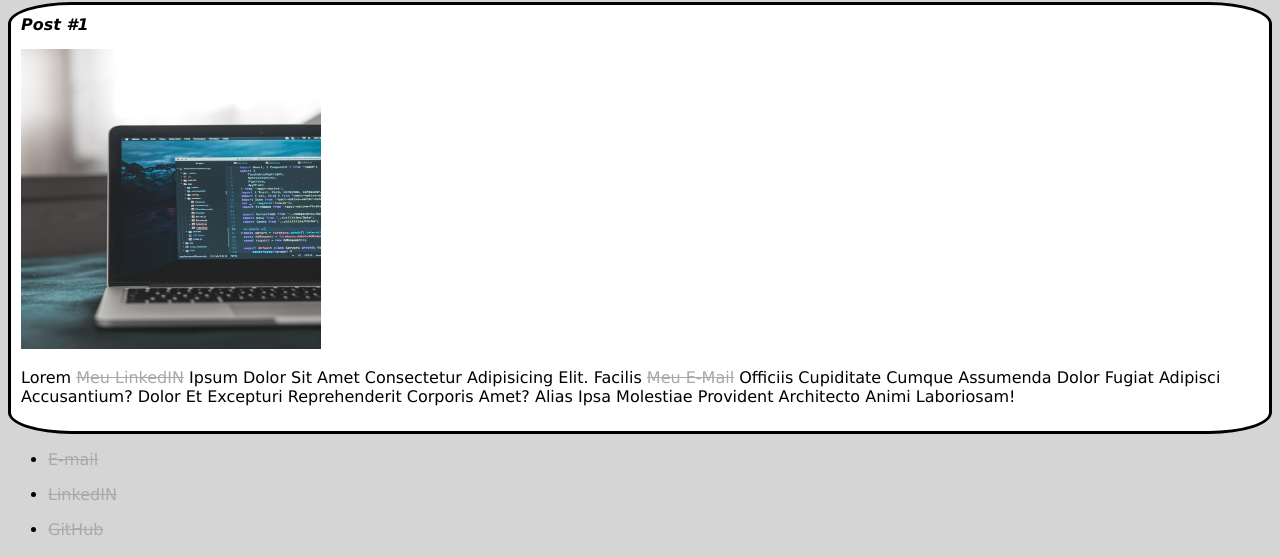
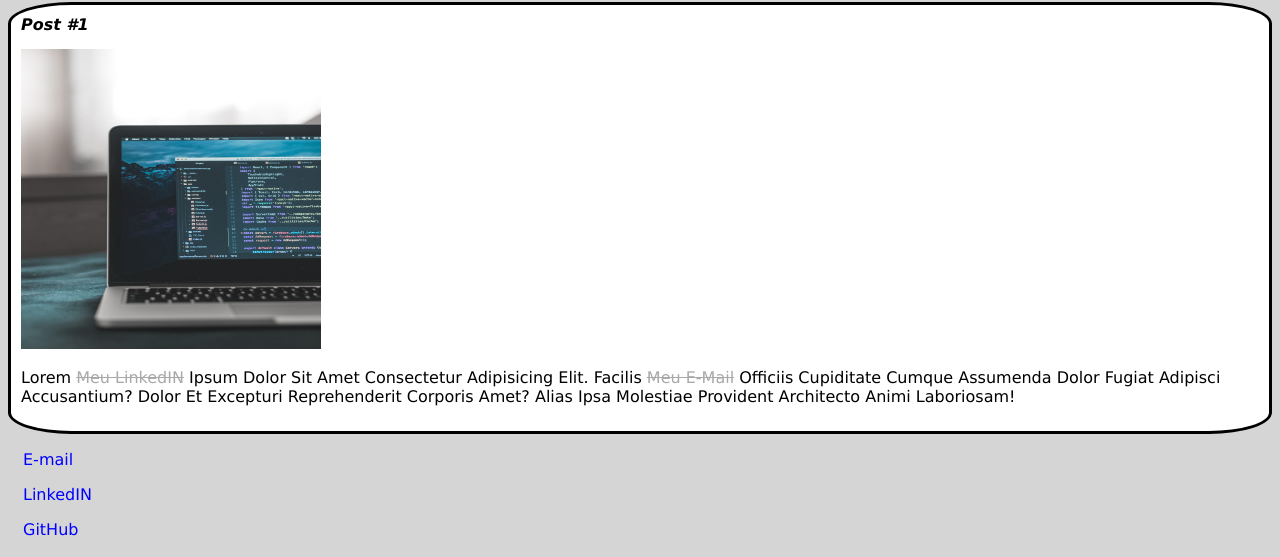
Before and after one commit to jobsonbarbosa/DIO-HTML5, a plain HTML site: page index.html in a window 1280 px wide. Shown: the part 243-800 px from the top of the page. Drawn offline with Linux system fonts and the light colour scheme.

Commit message:
estilizando a lista

```diff
--- a/index.html
+++ b/index.html
@@ -23,18 +23,18 @@
                 <p class="post_content">Lorem <a href="https://www.linkedin.com/in/jobson-barbosa-2aa4a214b/" target="_blank">Meu LinkedIN</a> ipsum dolor sit amet consectetur adipisicing elit. Facilis <a href="mailto:jobsonbarvosa86@gmail.com">Meu E-mail</a> officiis cupiditate cumque assumenda dolor fugiat adipisci accusantium? Dolor et excepturi reprehenderit corporis amet? Alias ipsa molestiae provident architecto animi laboriosam!</p>
             </header>
         </article>
-        <footer>
-            <ul>
+        <footer >
+            <ul class="contact_list">
                 <li>
                     <a href="mailto:jobsonbarbosa86@gmail.com" target="_blank">E-mail</a>
                 </li>
             </ul>
-            <ul>
+            <ul class="contact_list">
                 <li>
                     <a href="https://www.linkedin.com/in/jobson-barbosa-2aa4a214b/">LinkedIN</a>
                 </li>
             </ul>
-            <ul>
+            <ul class="contact_list">
                 <li>
                     <a href="https://github.com/jobsonbarbosa">GitHub</a>
                 </li>
--- a/style.css
+++ b/style.css
@@ -44,3 +44,13 @@ a{
     border: 2px solid black;
     border-radius: 50%;
 }
+
+.contact_list{
+    list-style-type: none;
+    padding-left: 15px;
+}
+
+.contact_list li a {
+    text-decoration: none;
+    color: blue;
+}
```
